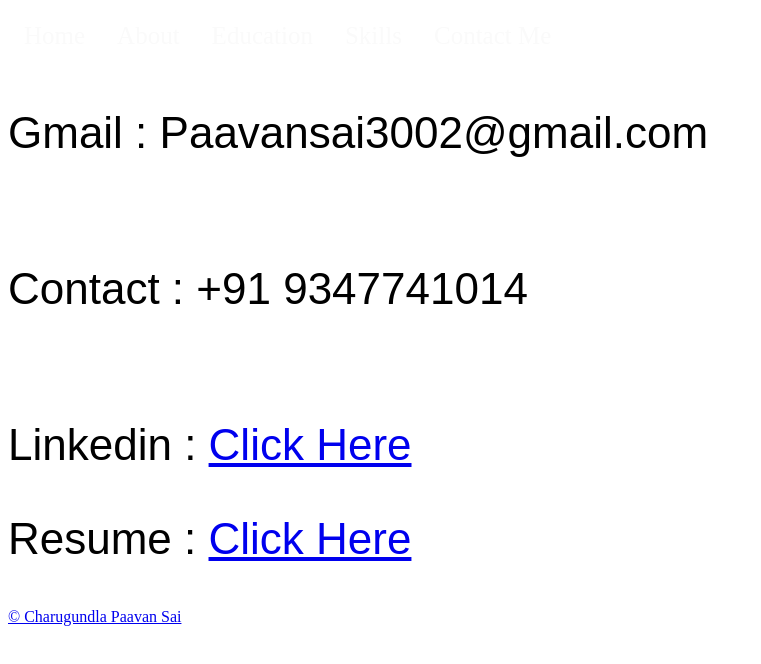
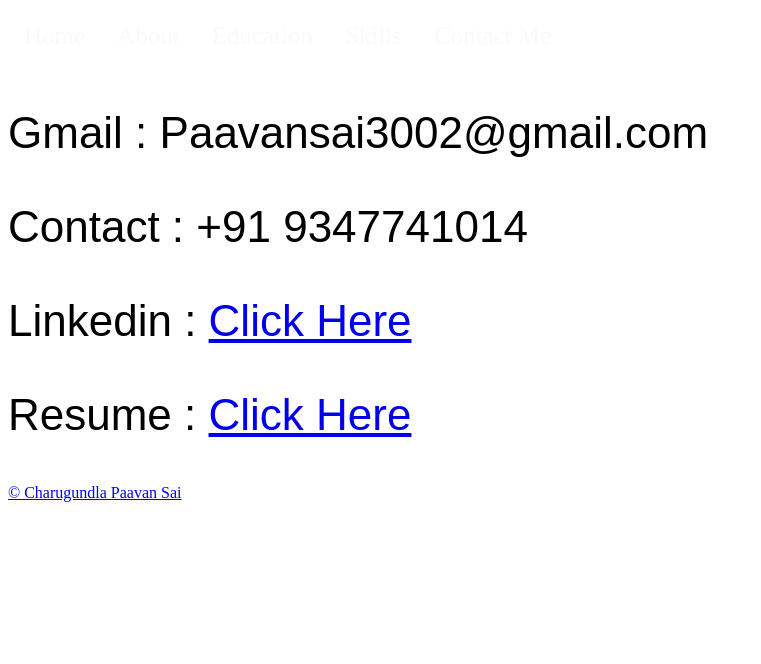
Before and after one commit to PAAVANSAI/Paavansai-PortFolio-, a plain HTML site: page Contact me.html in a window 1280 px wide. Shown: the whole page, without its empty margins (0-761 px from the left). Drawn offline with Linux system fonts and the light colour scheme.

Commit message:
Update Contact me.html

```diff
--- a/Contact me.html
+++ b/Contact me.html
@@ -47,8 +47,8 @@
       </div>
 
       <div class="gmail">
-        <p style="font-size: 44px;font-family: Arial;">Gmail : Paavansai3002@gmail.com</p><br>
-        <p  style="font-size: 44px;font-family: Arial;">Contact : +91 9347741014</p><br>
+        <p style="font-size: 44px;font-family: Arial;">Gmail : Paavansai3002@gmail.com</p>
+        <p  style="font-size: 44px;font-family: Arial;">Contact : +91 9347741014</p>
         <p style="font-size: 44px;font-family: Arial;">Linkedin : <a href="https://www.linkedin.com/in/charugundla-paavan-sai-39514a214/">Click Here</a></p>
         <p style="font-size: 44px;font-family: Arial;">Resume : <a href="https://github.com/PAAVANSAI/Resume/blob/main/Resume%40PaavanSai.pdf">Click Here</a></p>
       </div>
```
